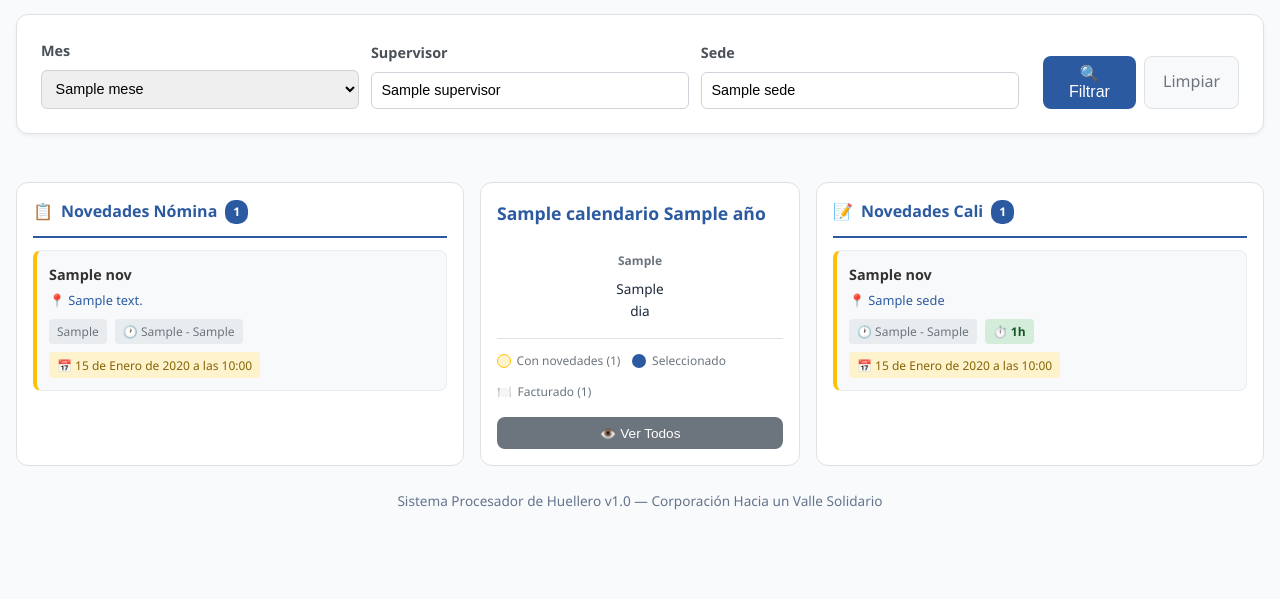
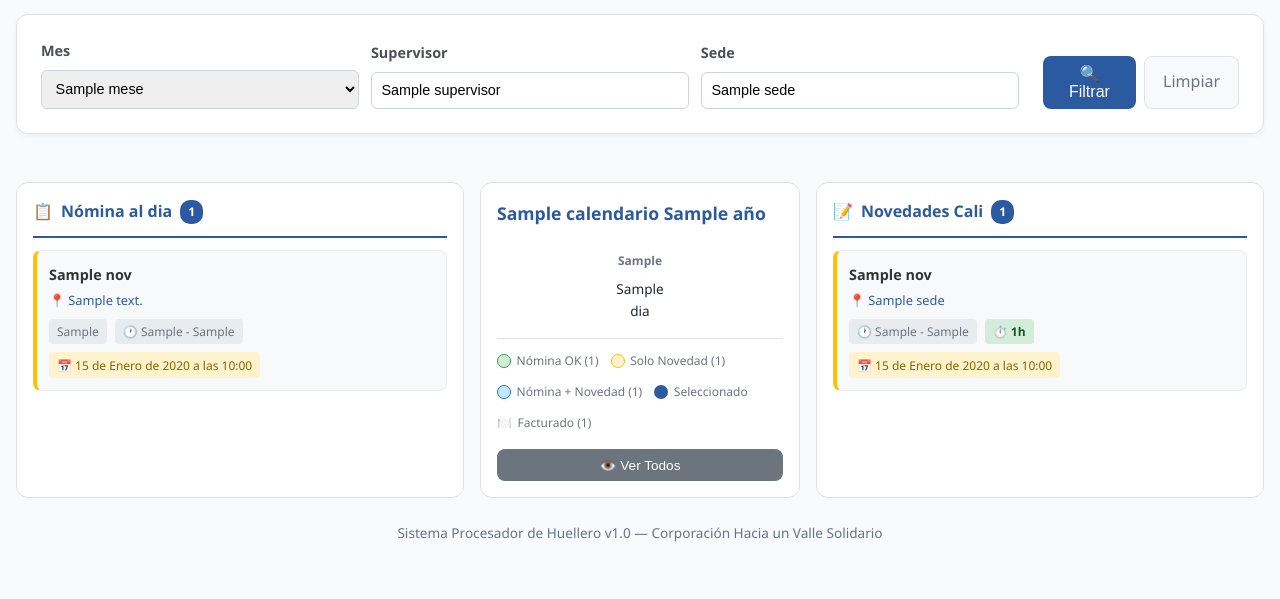
Before and after one commit to erpplaneacion-eng/huellero_processor, a Django app: template web/templates/tecnicos/nomina_cali.html in a window 1280 px wide. Shown: the part 275-874 px from the top of the page. Before the commit the page ends 785 px from the top, so only its background shows below. Run offline with Django 4.2, Linux system fonts and the light colour scheme; the template is opened without the code that fills it: most values are stand-ins (such as "Sample title", 1, 10 or a date in 2020).

Commit message:
se agrega el total en los badges de calendario

```diff
--- a/web/static/css/supervision.css
+++ b/web/static/css/supervision.css
@@ -687,6 +687,26 @@
     background: #ffe69c;
 }
 
+.calendario-dia--nomina {
+    background: #d4edda;
+    color: #155724;
+    font-weight: 500;
+}
+
+.calendario-dia--nomina:hover {
+    background: #c3e6cb;
+}
+
+.calendario-dia--mixto {
+    background: #cce5ff;
+    color: #004085;
+    font-weight: 600;
+}
+
+.calendario-dia--mixto:hover {
+    background: #b8daff;
+}
+
 .calendario-dia--seleccionado {
     background: #2c5aa0 !important;
     color: white !important;
@@ -733,6 +753,16 @@
 .leyenda-color--novedad {
     background: #fff3cd;
     border: 1px solid #ffc107;
+}
+
+.leyenda-color--nomina {
+    background: #d4edda;
+    border: 1px solid #28a745;
+}
+
+.leyenda-color--mixto {
+    background: #cce5ff;
+    border: 1px solid #007bff;
 }
 
 .leyenda-color--seleccionado {
--- a/web/templates/tecnicos/nomina_cali.html
+++ b/web/templates/tecnicos/nomina_cali.html
@@ -87,7 +87,7 @@
         <div class="novedades-column">
             <div class="novedades-column__header">
                 <span>📋</span>
-                <h3 class="novedades-column__title">Novedades Nómina</h3>
+                <h3 class="novedades-column__title">Nómina al dia</h3>
                 <span class="novedades-column__count">{{ novedades_nomina|length }}</span>
             </div>
 
@@ -134,7 +134,13 @@
                                 <div class="calendario-dia calendario-dia--vacio"></div>
                             {% else %}
                                 <div class="calendario-dia
-                                    {% if dia in dias_con_novedades %}calendario-dia--novedad{% endif %}
+                                    {% if dia in dias_con_novedades and dia in dias_con_nomina %}
+                                        calendario-dia--mixto
+                                    {% elif dia in dias_con_nomina %}
+                                        calendario-dia--nomina
+                                    {% elif dia in dias_con_novedades %}
+                                        calendario-dia--novedad
+                                    {% endif %}
                                     {% if dia|stringformat:'s' in filtros.dias %}calendario-dia--seleccionado{% endif %}"
                                     data-dia="{{ dia }}"
                                     onclick="toggleDia({{ dia }})">
@@ -153,8 +159,16 @@
 
             <div class="calendario-leyenda">
                 <div class="calendario-leyenda__item">
+                    <span class="leyenda-color leyenda-color--nomina"></span>
+                    <span>Nómina OK ({{ dias_solo_nomina|length }})</span>
+                </div>
+                <div class="calendario-leyenda__item">
                     <span class="leyenda-color leyenda-color--novedad"></span>
-                    <span>Con novedades ({{ dias_con_novedades|length }})</span>
+                    <span>Solo Novedad ({{ dias_solo_novedad|length }})</span>
+                </div>
+                <div class="calendario-leyenda__item">
+                    <span class="leyenda-color leyenda-color--mixto"></span>
+                    <span>Nómina + Novedad ({{ dias_mixtos|length }})</span>
                 </div>
                 <div class="calendario-leyenda__item">
                     <span class="leyenda-color leyenda-color--seleccionado"></span>
```
Also changed, not shown: web/apps/tecnicos/views.py (+19 -6 lines).
